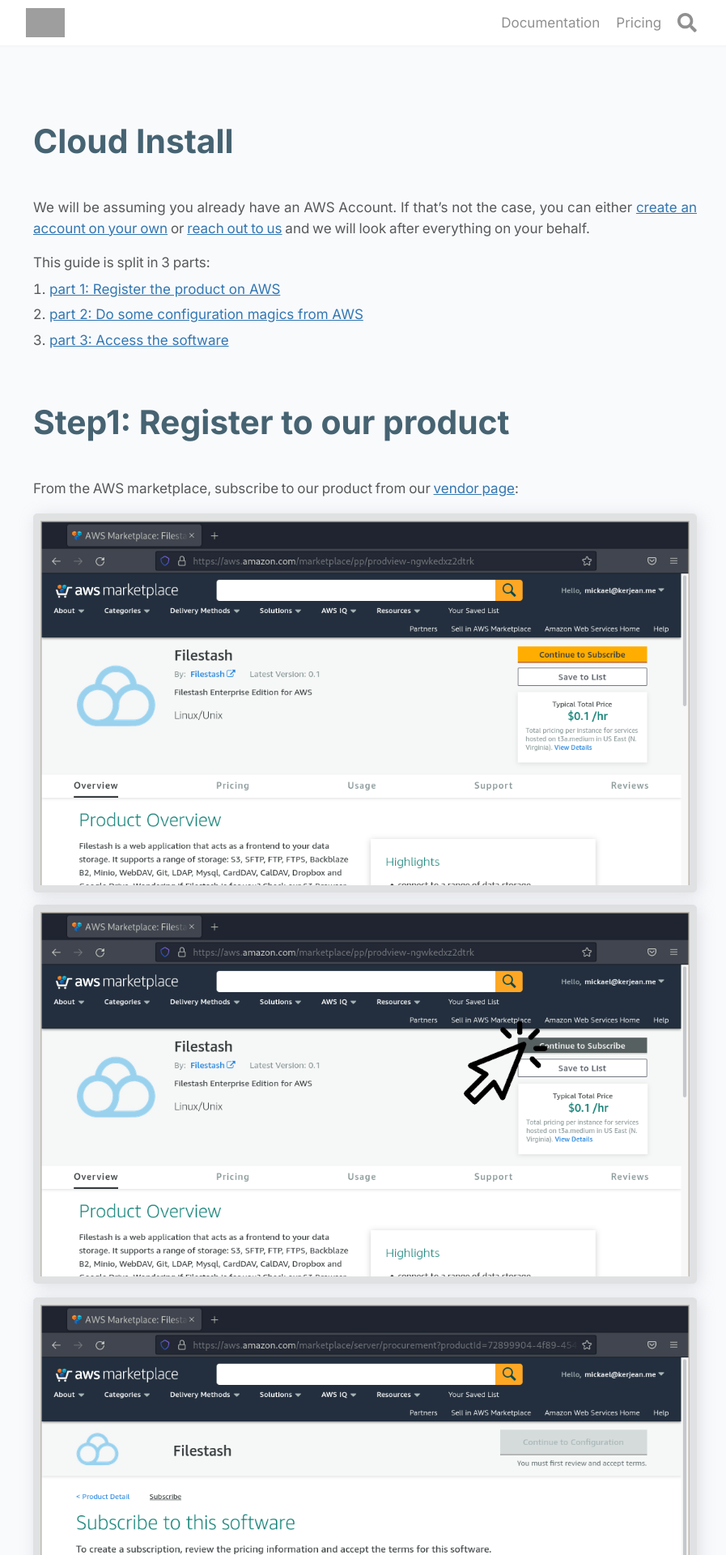
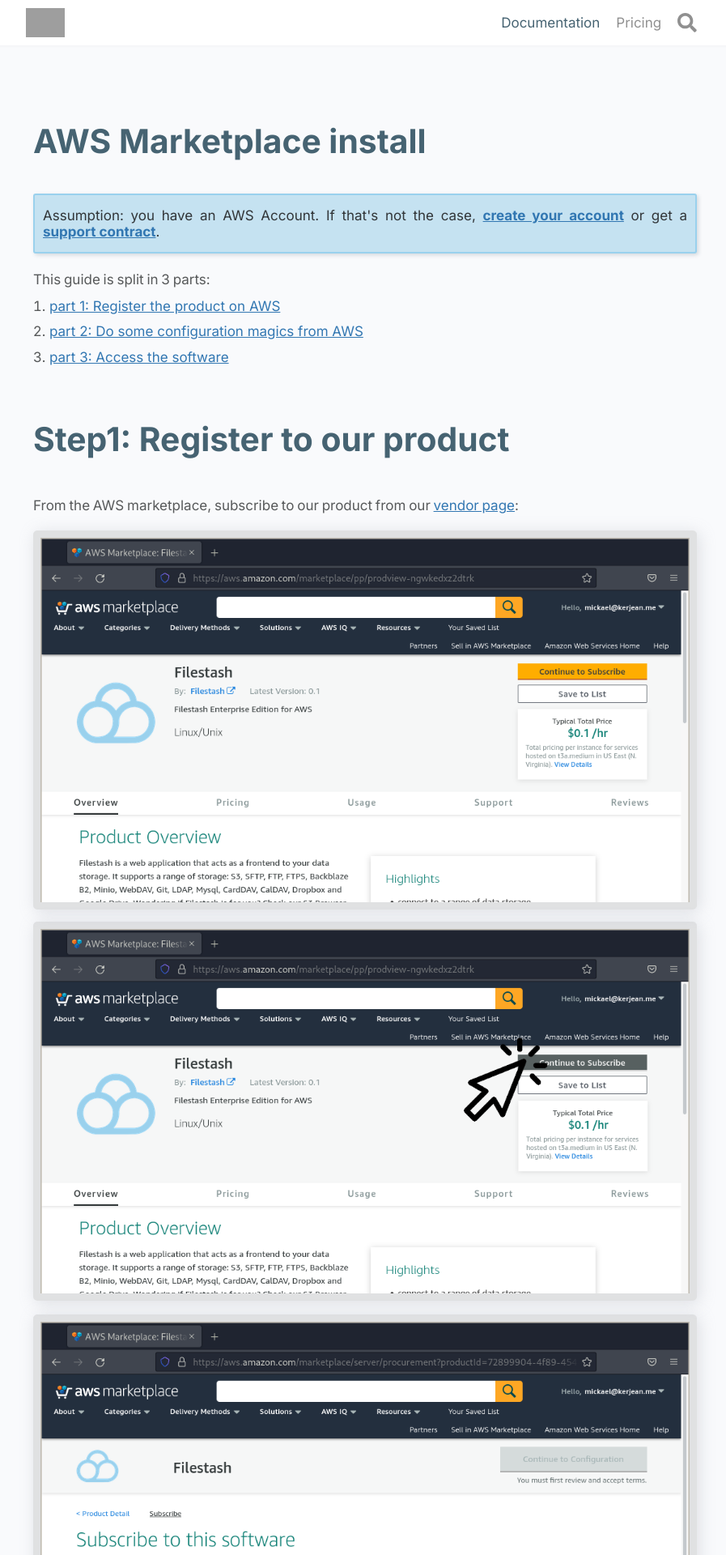
Before and after one commit to mickael-kerjean/filestash-website, a Jekyll site: the page built from pages/install-cloud.md, in a window 1280 px wide. Shown: the top 1920 px of the page at 81% size, without its empty margins (189-1086 px from the left). Built offline with Jekyll 4.4.1, drawn with Linux system fonts in a browser that asks for light colours; grey boxes are pictures that could not be loaded.

Commit message:
content (doc): improve doc content

```diff
--- a/pages/install-cloud.md
+++ b/pages/install-cloud.md
@@ -1,16 +1,19 @@
 ---
 layout: post
-title: Cloud Install
-permalink: /install-cloud.html
+title: AWS Marketplace install
+permalink: /docs/marketplace/
+redirect_from:
+  - /install-cloud.html
 ---
 <style>
 img.fancy { margin: 15px 0 0 0; }
 h1 { margin-top: 4rem; }
 </style>
 
-
-
-We will be assuming you already have an AWS Account. If that's not the case, you can either [create an account on your own](/redirect.html?origin=pricing::selfhosted&url=https://aws.amazon.com/resources/create-account/) or [reach out to us](/pricing/?modal=enterprise&origin=doc::aws) and we will look after everything on your behalf.
+{% include banner.html %}
+<div class="banner" style="text-align:justify">
+    Assumption: you have an AWS Account. If that's not the case, <a href="/redirect.html?origin=pricing::selfhosted&url=https://aws.amazon.com/resources/create-account/">create your account</a> or get a <a href="/docs/support/">support contract</a>.
+</div>
 
 This guide is split in 3 parts:
 
```
Also changed, not shown: _docs/index.md (+1 -1 lines), _docs/support.md (+0 -1 lines).
